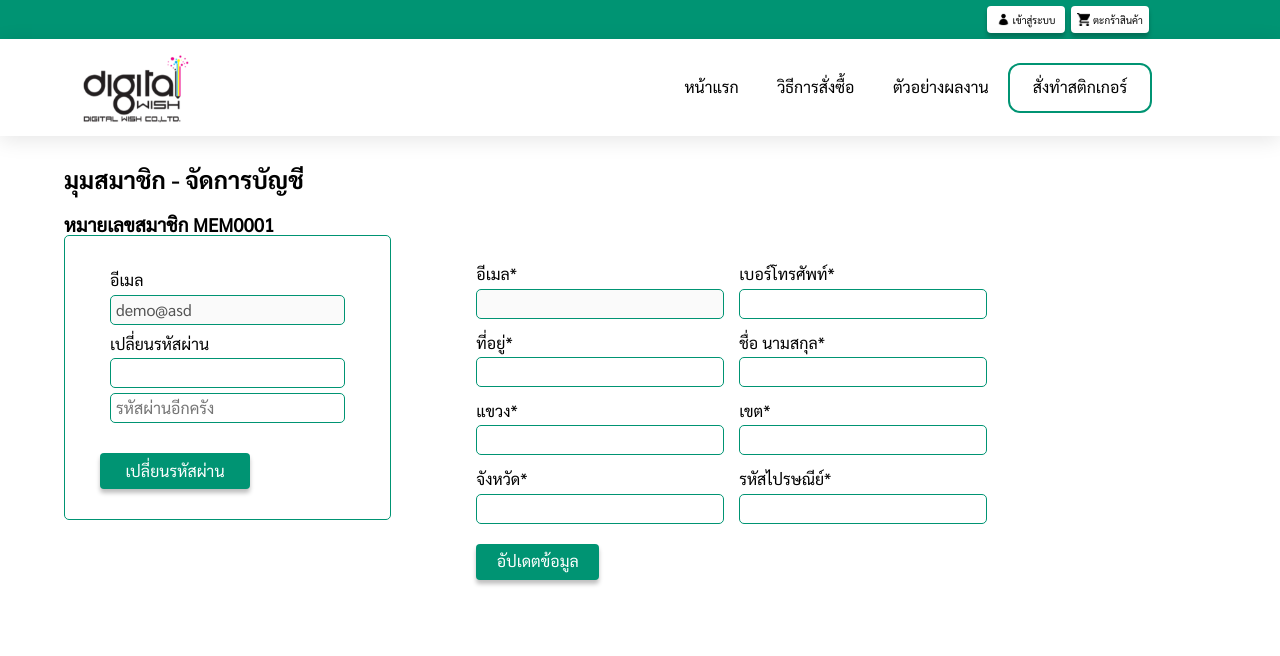
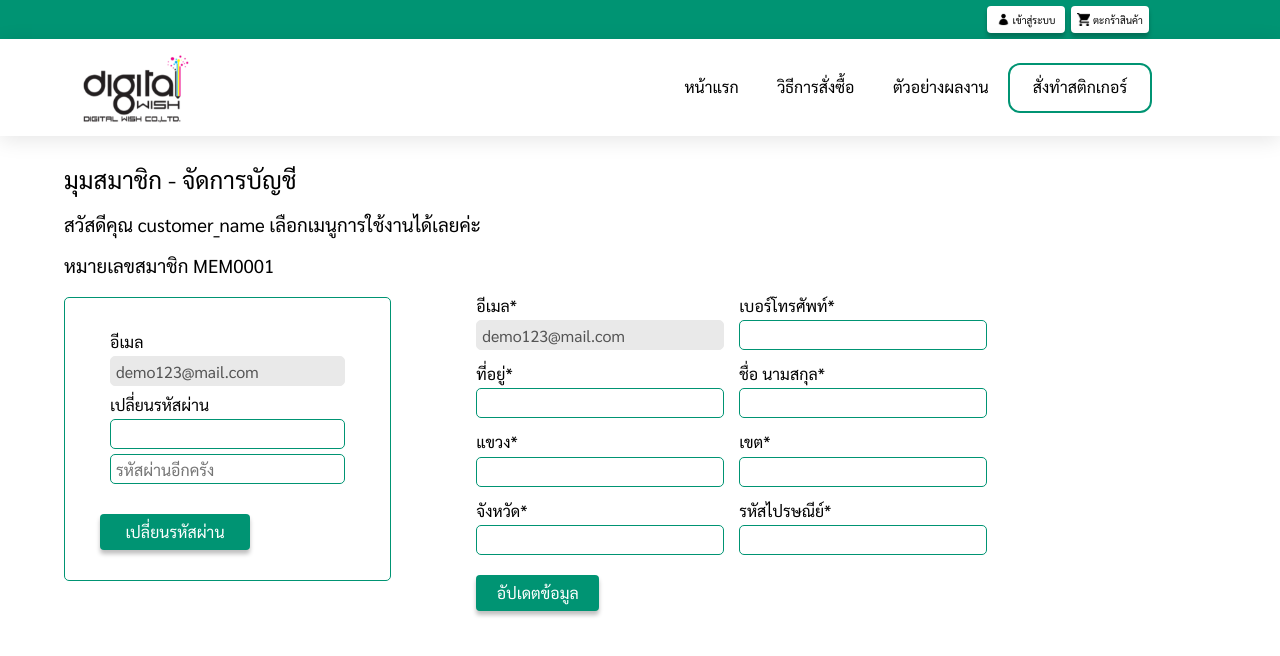
Before and after one commit to Knight-H/e-sticker-frontend, a React (Create React App) app: page /member/setting in a window 1280 px wide. Shown: the top 656 px of the page. Built offline with nearby package versions, Linux system fonts and the light colour scheme.

Commit message:
Changelog - Change path from /member-account to /member/setting - update /member/setting page and CSS

```diff
--- a/src/App.js
+++ b/src/App.js
@@ -47,7 +47,7 @@ function App() {
                 <Route path="/admin/setting" exact component={MemberSettingComponent} />
                 <Route path="/member-login" exact component={MemberLoginComponent} />
                 <Route path="/member-register" exact component={MemberRegsterComponent} />
-                <Route path="/member-account" exact component={MemberAccountComponent} />
+                <Route path="/member/setting" exact component={MemberAccountComponent} />
                 <Route path="/admin/customer" exact component={MemberListComponent} />
                 <Route path="/login" exact component={MemberLoginComponent} />
                 <Route path="/register" exact component={MemberRegsterComponent} />
--- a/src/components/member-account/index.js
+++ b/src/components/member-account/index.js
@@ -6,11 +6,13 @@ import { LoginCredentialsComponent2 } from '../login-credentials';
 import { Form, Field, withFormik } from 'formik'
 
 
+import { i18_th } from '../common-scss/i18_text'
+
 const EnhancedLoginCredentialsComponent = withFormik({
     enableReinitialize: true,
     mapPropsToValues: (props) => {
         return {
-            email: props.email,
+            email: props.email || '',
             password: '',
             password_repeat: '',
         }
@@ -18,7 +20,15 @@ const EnhancedLoginCredentialsComponent = withFormik({
     validate: (values) => {
         const errors = {}
 
-        // TODO validation
+        Object.entries(values).forEach(([fieldName, fieldValue]) => {
+            if (!fieldValue) {
+                errors[fieldName] = i18_th.required
+            }
+        })
+
+        if (values.password !== values.password_repeat) {
+            errors["password"] = i18_th.password_repeat_different
+        }
 
         return errors
     },
@@ -37,9 +47,10 @@ const EnhancedLoginCredentialsComponent = withFormik({
 })
 
 const EnchancedLocationFieldsComponent = withFormik({
-    mapPropsToValues: () => {
+    mapPropsToValues: (props) => {
         return {
 
+            email: props.email || '',
             phone: '',
 
             address: '',
@@ -55,7 +66,11 @@ const EnchancedLocationFieldsComponent = withFormik({
     validate: (values) => {
         const errors = {}
 
-        // TODO validation
+        Object.entries(values).forEach(([fieldName, fieldValue]) => {
+            if (!fieldValue) {
+                errors[fieldName] = i18_th.required
+            }
+        })
 
         return errors
     },
@@ -74,18 +89,21 @@ const EnchancedLocationFieldsComponent = withFormik({
     )
 })
 
-const MemberAccountComponent = () => {
+const MemberAccountComponent = (props) => {
+
+    const currentEmail = "demo123@mail.com"
+
     return (
         <main className={styles.pageContainer}>
 
             <h2>มุมสมาชิก - จัดการบัญชี</h2>
-            {/* <h3>สวัสดีคุณ  customer_name  เลือกเมนูการใช้งานได้เลยค่ะ</h3> */}
+            <h3>สวัสดีคุณ  customer_name  เลือกเมนูการใช้งานได้เลยค่ะ</h3>
             <h3>หมายเลขสมาชิก MEM0001</h3>
 
             <div className={styles.flexWrapper}>
 
-                <EnhancedLoginCredentialsComponent email="demo@asd" emailDisabled={true} />
-                <EnchancedLocationFieldsComponent onlyLocation={false} email="demo@asd" emailDisabled={true} />
+                <EnhancedLoginCredentialsComponent email={currentEmail} emailDisabled={true} />
+                <EnchancedLocationFieldsComponent onlyLocation={false} email={currentEmail} emailDisabled={true} />
 
             </div>
 
@@ -93,37 +111,4 @@ const MemberAccountComponent = () => {
     );
 }
 
-
-const EnhancedMemberAccountComponent = withFormik({
-    mapPropsToValues: () => {
-        return {
-
-            email: '',
-            password: '',
-            password_repeat: '',
-            phoneNumber: '',
-
-            address: '',
-            fullname: '',
-
-            district: '',
-            zone: '',
-
-            provice: '',
-            zip: '',
-        }
-    },
-    validate: (values) => {
-        const errors = {}
-
-        return errors
-    },
-    handleSubmit: (values) => {
-        setTimeout(() => {
-            console.log(values)
-            alert(JSON.stringify(values, null, 2))
-        }, 0)
-    }
-})(MemberAccountComponent)
-
 export default MemberAccountComponent;
--- a/src/components/member-account/index.module.scss
+++ b/src/components/member-account/index.module.scss
@@ -21,6 +21,14 @@
 
     h2 {
         margin-bottom: 20px;
+        font-family: SarabunRegular;
+        font-weight: normal;
+    }
+
+    h3 {
+        margin-bottom: 20px;
+        font-family: SarabunRegular;
+        font-weight: normal;
     }
 
 }
@@ -79,7 +87,7 @@
     // Different padding when there are 2 columns
 
     @media screen and (min-width: 768px){  // width >= 768
-        padding: 30px 85px;
+        padding: 0px 85px;
     }
     @media not screen and (min-width: 768px){  // width < 768
         padding: 15px;
@@ -95,6 +103,18 @@
 }
 
 
+@mixin InputDisabled {
+
+    // grey out disabled input field
+
+    input:disabled{
+        border-radius: 5px;
+        border-color:  #E9E9E9;
+        background-color: #E9E9E9;
+    }
+
+}
+
 .loginCredentials {
     @include conditionalWidth;
 
@@ -103,6 +123,9 @@
     padding: 30px 35px;
     border: 1px solid #009473;
     border-radius: 5px;
+
+    @include InputDisabled
+
 }
 
 .userInfo {
@@ -116,6 +139,7 @@
         margin: 0;
     }
 
+    @include InputDisabled;
 }
 
 .greenButton{
```
